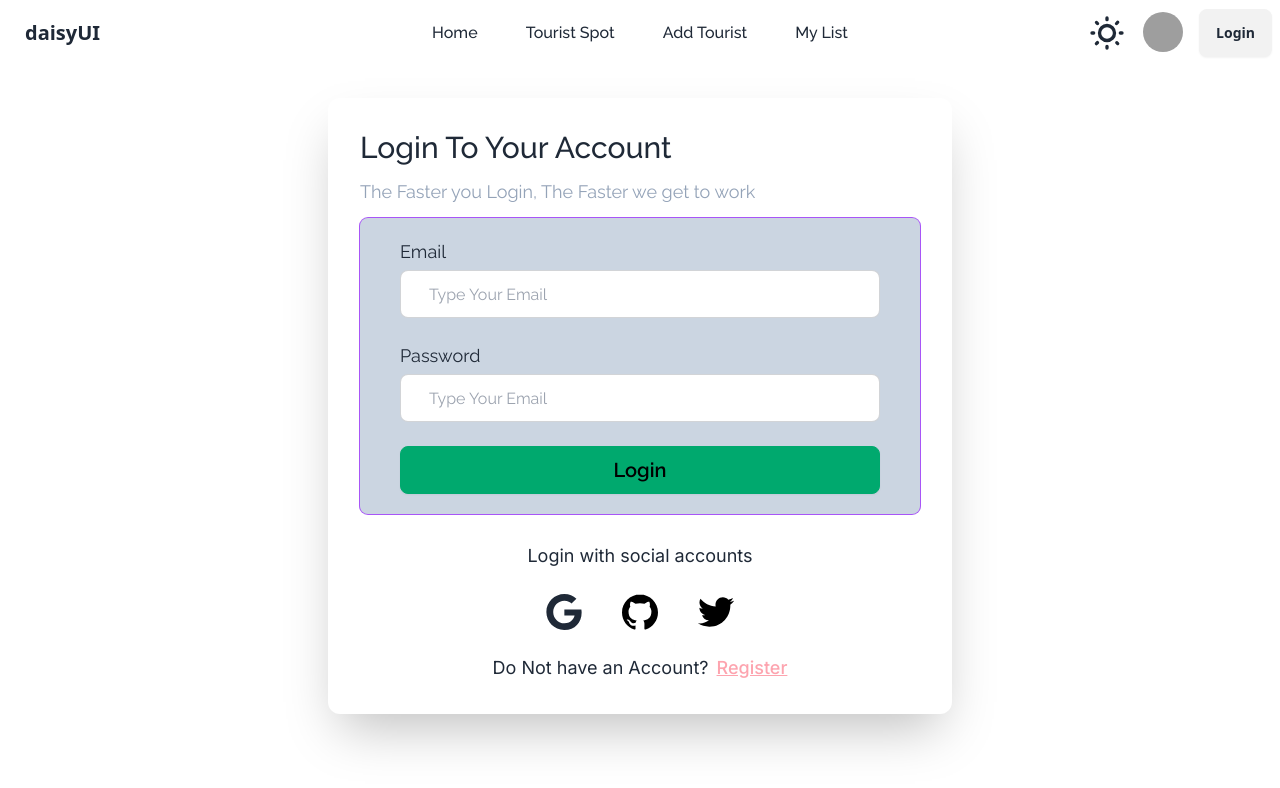
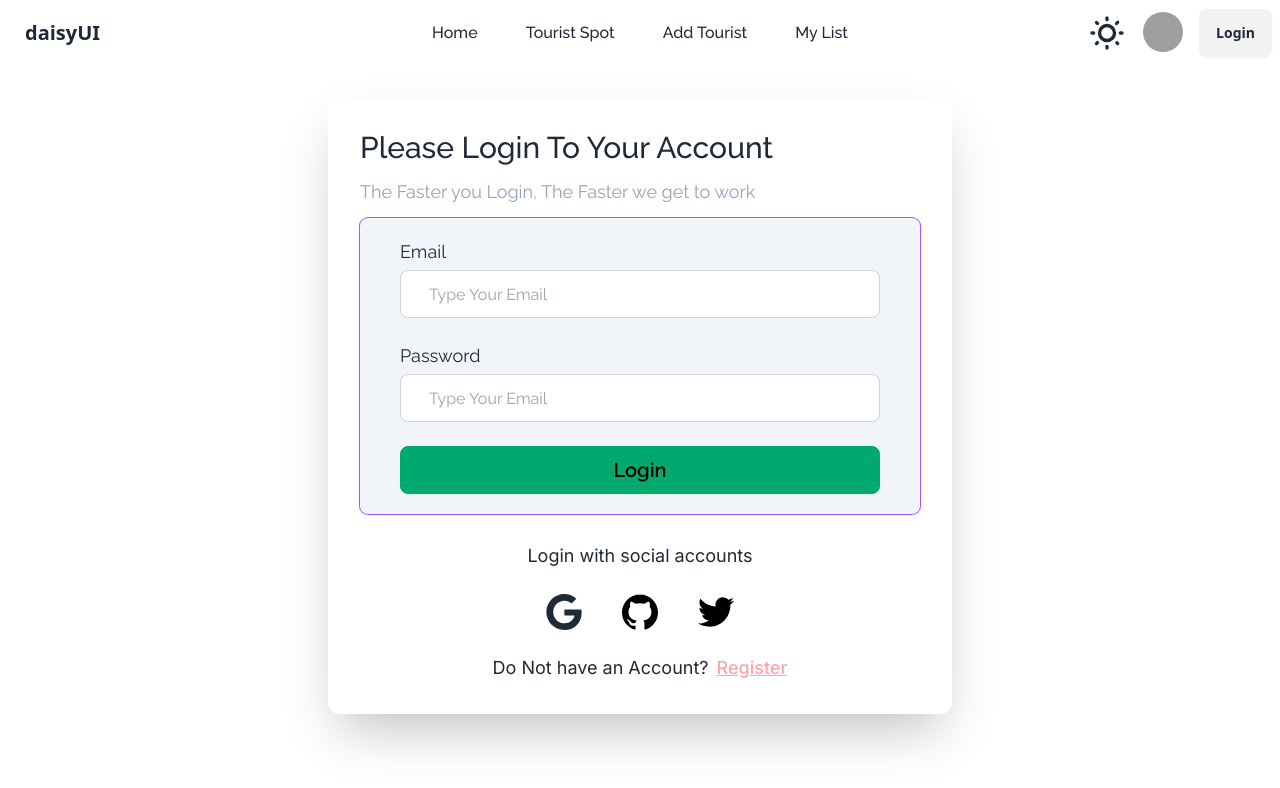
Before and after one commit to rakibgithub21/Asia_Explorer-client_site, a React (Vite) app: page /login in a window 1280 px wide. Shown: the top 788 px of the page. Built offline with nearby package versions, Linux system fonts and the light colour scheme; grey boxes are pictures that could not be loaded.

Commit message:
try to fixed login page color

```diff
--- a/package.json
+++ b/package.json
@@ -15,6 +15,7 @@
     "react": "^18.2.0",
     "react-dom": "^18.2.0",
     "react-router-dom": "^6.23.0",
+    "react-simple-typewriter": "^5.0.1",
     "sort-by": "^1.2.0"
   },
   "devDependencies": {
--- a/src/pages/Login.jsx
+++ b/src/pages/Login.jsx
@@ -1,5 +1,6 @@
 
 import { Link } from 'react-router-dom';
+
 
 // import logo from '../assets/images.png'
 
@@ -7,11 +8,11 @@ const Login = () => {
     return (
         <div className="flex px-4 justify-center ">
 
-            <div className="w-full shadow-2xl raleway md:w-4/6 lg:w-3/6 mx-auto p-8 space-y-3 rounded-xl dark:bg-gray-50 dark:text-gray-800">
+            <div className="w-full shadow-2xl  raleway md:w-4/6 lg:w-3/6 mx-auto p-8 space-y-3 rounded-xl dark:bg-gray-50 dark:text-gray-800">
 
-                <h1 className="text-3xl font-medium">Login To Your Account</h1>
+                <h1 className="text-3xl font-medium">Please Login To Your Account</h1>
                 <p className="text-lg text-slate-400">The Faster you Login, The Faster we get to work</p>
-                <form className="space-y-6 bg-slate-300 ring-1 ring-purple-500 rounded-lg px-10 py-5">
+                <form className="space-y-6 bg-slate-100 ring-1 ring-purple-500 rounded-lg px-10 py-5">
                     <div className="space-y-1 text-lg relative">
                         <label htmlFor="email" className="block dark:text-gray-600">Email</label>
                         <input type="email" id="email" placeholder="Type Your Email" className="input pl-7 input-bordered w-full" />
```
Also changed, not shown: 1 other file (tests, documents, lock files or other folders).
